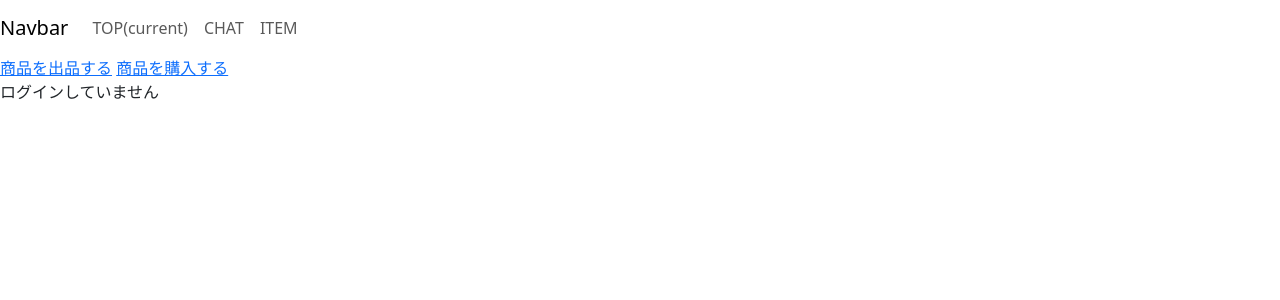
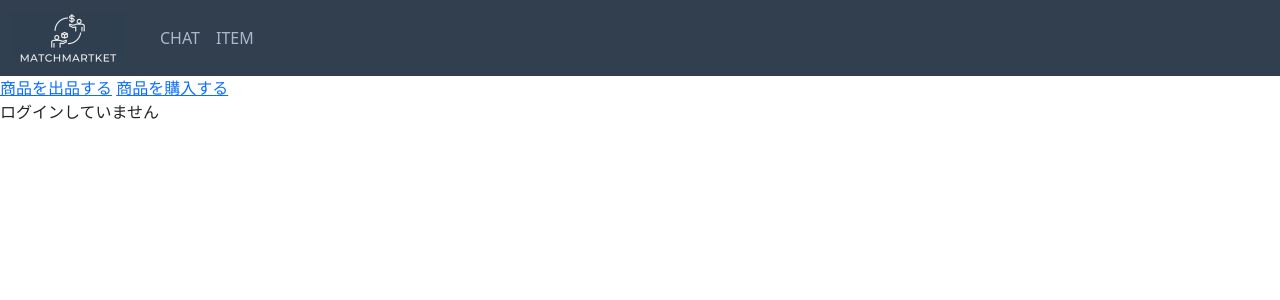
Before and after one commit to yanaih16/gPBL_2023_summer, a Django app: page / in a window 1280 px wide. Shown: the top 300 px of the page. Run offline with Django 4.2, Linux system fonts and the light colour scheme; some libraries are stand-ins or nearby versions.

Commit message:
change _navbar.html

```diff
--- a/templates/_navbar.html
+++ b/templates/_navbar.html
@@ -1,20 +1,32 @@
-<nav class="navbar navbar-expand-lg navbar-light" bgcolor="#">
-    <a class="navbar-brand" href="#">Navbar</a>
+{% load static %}
+<style>
+    nav {
+        background-color: #323F4E;
+    }
+    .nav-item {float: right;}
+    .nav-logo {margin: 0 10px;}
+    .navbar-nav .nav-link {
+        color: #aab7cd;
+    }
+
+    .navbar-nav .nav-link:hover {
+        color: #FFFFFF;
+    }
+
+</style>
+<nav class="navbar navbar-expand-lg navbar-light">
+    <a class="navbar-brand"><img class="nav-logo" src="{% static 'img/logo.png' %}" alt="LOGO"></a>
     <button class="navbar-toggler" type="button" data-toggle="collapse" data-target="#navbarNav" aria-controls="navbarNav" aria-expanded="false" aria-label="Toggle navigation">
       <span class="navbar-toggler-icon"></span>
     </button>
     <div class="collapse navbar-collapse" id="navbarNav">
       <ul class="navbar-nav">
-        <li class="nav-item active">
-          <a class="nav-link" href="#">TOP<span class="sr-only">(current)</span></a>
-        </li>
         <li class="nav-item">
           <a class="nav-link" href="#">CHAT</a>
         </li>
         <li class="nav-item">
           <a class="nav-link" href="#">ITEM</a>
         </li>
-
       </ul>
     </div>
   </nav>
```
